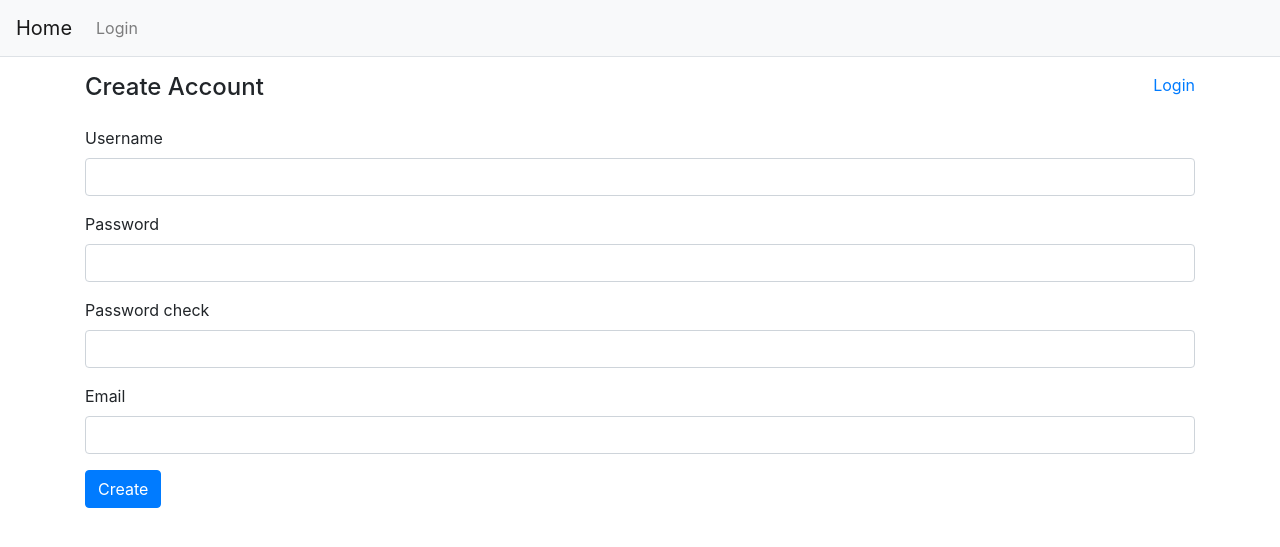
After one commit to S0rrow/django_practices, a Django app: page /common/signup/ in a window 1280 px wide. The commit adds this page. Shown: the top 547 px of the page. Run offline with Django 3.2, Linux system fonts and the light colour scheme; parts of the project's set-up code (start-up, migrations or seed data) failed here and were passed over; some libraries are stand-ins or nearby versions.

Commit message:
account creation function updated

```diff
--- /dev/null
+++ b/pybo/common/forms.py
@@ -0,0 +1,9 @@
+from django import forms
+from django.contrib.auth.forms import UserCreationForm
+from django.contrib.auth.models import User
+
+class UserForm(UserCreationForm):
+    email = forms.EmailField(label="Email")
+    class Meta:
+        model = User
+        fields= ("username", "email")
--- a/pybo/common/urls.py
+++ b/pybo/common/urls.py
@@ -1,9 +1,11 @@
 from django.contrib.auth import views as auth_views
 from django.urls import path
+from . import views
 
 app_name = 'common'
 
 urlpatterns = [
     path('login/', auth_views.LoginView.as_view(template_name='common/login.html'), name='login'),
     path('logout/', auth_views.LogoutView.as_view(), name='logout'),
+    path('signup/', views.signup, name='signup'),
 ]
--- a/pybo/common/views.py
+++ b/pybo/common/views.py
@@ -1,3 +1,11 @@
 from django.shortcuts import render
+from .forms import UserForm
 
 # Create your views here.
+
+def signup(request):
+    if request.method=="POST":
+        pass
+    else:
+        form = UserForm()
+    return render(request, 'common/signup.html', {"form":form})
--- /dev/null
+++ b/pybo/templates/common/signup.html
@@ -0,0 +1,39 @@
+{% extends "base.html" %}
+{% block content %}
+<!--sign up page-->
+<div class="container my-3">
+    <div class="row my-3">
+        <div class="col-4">
+            <h4>Create Account</h4>
+        </div>
+        <div class="col-8 text-right">
+            <span><a href="{% url 'common:login' %}">Login</a></span>
+        </div>
+    </div>
+    <form method="post" class="post-form">
+        {% csrf_token %}
+
+        <div class="form-group">
+            <label for="username">Username</label>
+            <input type="text" class="form-control" name="username" id="username"
+                   value="{{ form.username.value|default_if_none:'' }}">
+        </div>
+        <div class="form-group">
+            <label for="password1">Password</label>
+            <input type="password" class="form-control" name="password1" id="password1"
+                   value="{{ form.password1.value|default_if_none:'' }}">
+        </div>
+        <div class="form-group">
+            <label for="password2">Password check</label>
+            <input type="password" class="form-control" name="password2" id="password2"
+                   value="{{ form.password2.value|default_if_none:'' }}">
+        </div>
+        <div class="form-group">
+            <label for="email">Email</label>
+            <input type="text" class="form-control" name="email" id="email"
+                   value="{{ form.email.value|default_if_none:'' }}">
+        </div>
+        <button type="submit" class="btn btn-primary">Create</button>
+    </form>
+</div>
+{% endblock %}
--- a/pybo/templates/navbar.html
+++ b/pybo/templates/navbar.html
@@ -10,7 +10,10 @@
         <ul class="navbar-nav">
             <li class="nav-item ">
                 {% if user.is_authenticated %}
-                <a class="nav-link" href="{% url 'common:logout' %}">{{ user.username }} (Logout)</a>
+                <form method="post" action="{% url 'common:logout' %}">
+                    {% csrf_token %}
+                    <button type="submit">{{ user.username }} (Logout)</button>
+                </form>
                 {% else %}
                 <a class="nav-link" href="{% url 'common:login' %}">Login</a>
                 {% endif %}
```
Also changed, not shown: pybo/config/settings.py (+6 -6 lines), pybo/templates/common/login.html (+8 -0 lines).
